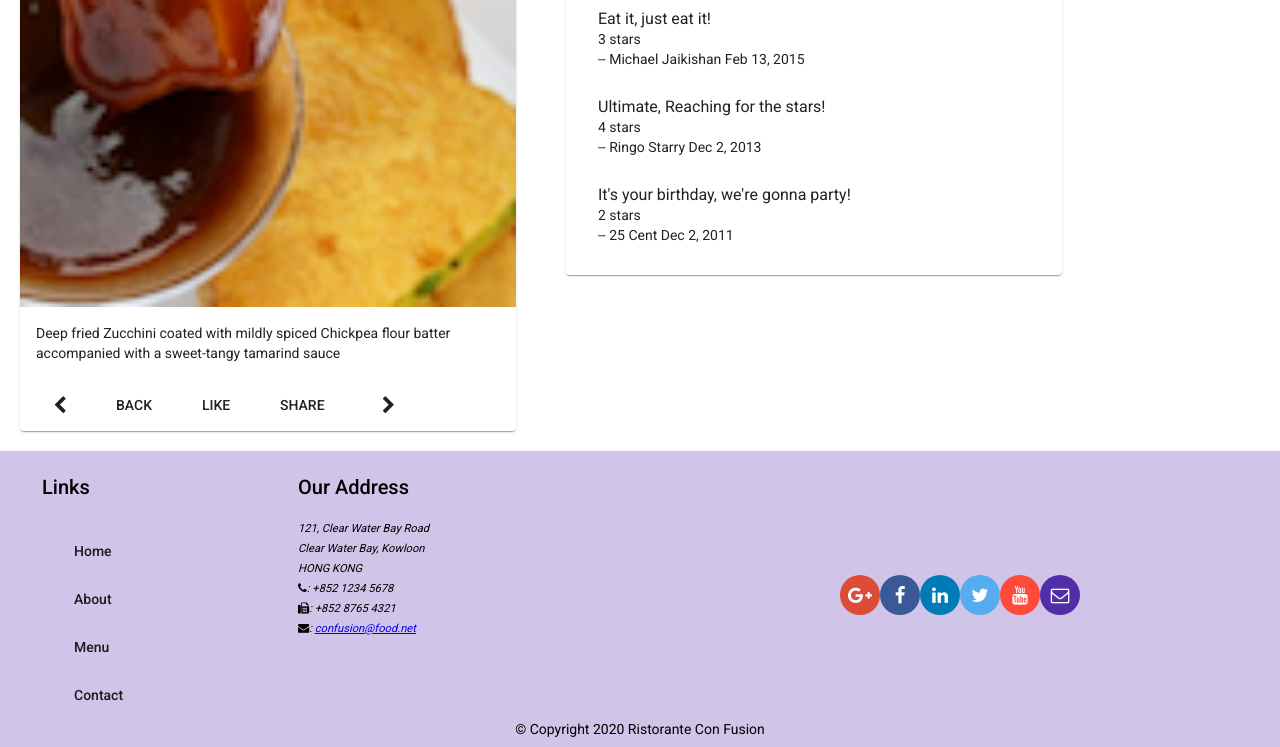
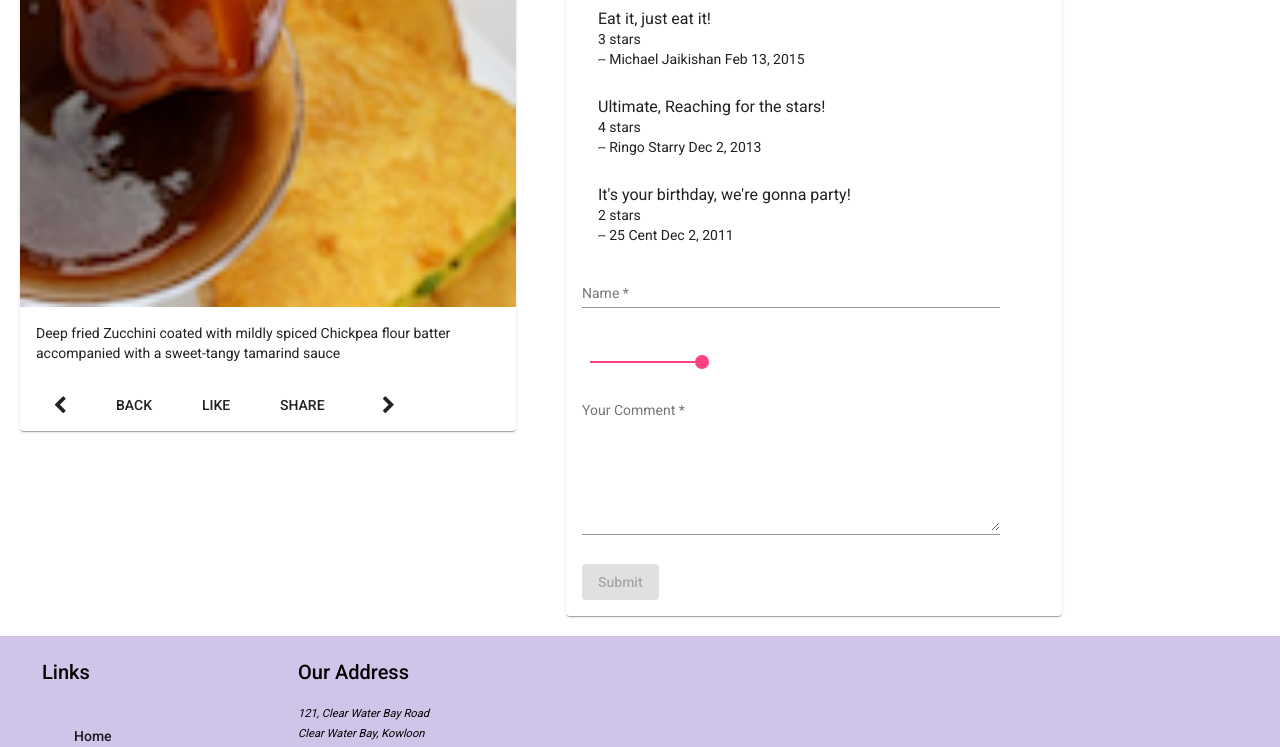
Before and after one commit to rifayetazamtalukder/conFusion, an Angular app: page /dishdetail/1 in a window 1280 px wide. Shown: the part 605-1352 px from the top of the page. Built offline with nearby package versions, Linux system fonts and the light colour scheme.

Commit message:
Assignment 3 and Form Reset correction

```diff
--- a/src/app/contact/contact.component.ts
+++ b/src/app/contact/contact.component.ts
@@ -108,9 +108,24 @@ export class ContactComponent implements OnInit {
   onSubmit() {
     this.feedback = this.feedbackForm.value;
 
-    console.log(this.feedback);
+    // console.log(this.feedback);
 
-    this.feedbackForm.reset({
+    // this.feedbackForm.reset({
+    //   firstname: '',
+    //   lastname: '',
+    //   telnum: 0,
+    //   email: '',
+    //   agree: false,
+    //   contacttype: 'None',
+    //   message: ''
+    // });
+    //
+    // Uporer reset form er dorkar nai
+    // Nicher feedbackFormDirective.resetForm e jei parameter set
+    // kora hobe finnaly tai form er value thakbe
+    //
+    //
+    this.feedbackFormDirective.resetForm({
       firstname: '',
       lastname: '',
       telnum: 0,
@@ -119,8 +134,6 @@ export class ContactComponent implements OnInit {
       contacttype: 'None',
       message: ''
     });
-
-    this.feedbackFormDirective.resetForm();
   }
 
 
--- a/src/app/dishdetail/dishdetail.component.html
+++ b/src/app/dishdetail/dishdetail.component.html
@@ -73,6 +73,63 @@
 
                 </mat-list>
 
+                <!-- Show Preview -->
+                <mat-list *ngIf="commentForm.valid">
+
+                    <mat-list-item>
+
+                        <p matLine>{{ commentForm.get('comment').value }}</p>
+                        <p matLine>{{ commentForm.get('rating').value }} stars</p>
+                        <p matLine>-- {{ commentForm.get('author').value }} </p>
+
+                    </mat-list-item>
+
+                </mat-list>
+
+
+                <!-- Comment form -->
+                <form novalidate [formGroup]="commentForm" #cform="ngForm" (ngSubmit)="onSubmit()"
+                    class="form-size margin-top-10">
+
+                    <p>
+
+                        <mat-form-field class="full-width">
+
+                            <input matInput formControlName="author" placeholder="Name" type="text" required>
+
+                            <mat-error *ngIf="formErrors.author">
+                                {{ formErrors.author }}
+                            </mat-error>
+
+                        </mat-form-field>
+
+                    </p>
+
+
+                    <mat-slider formControlName="rating" min="0" max="5" thumbLabel step="1" tickInterval="1">
+                    </mat-slider>
+
+                    <p>
+
+                        <mat-form-field class="full-width">
+
+                            <textarea matInput placeholder="Your Comment" formControlName="comment" rows="8"
+                                required></textarea>
+
+                            <mat-error *ngIf="formErrors.comment">
+                                {{ formErrors.comment }}
+                            </mat-error>
+
+                        </mat-form-field>
+
+                    </p>
+
+                    <button type="submit" mat-raised-button color="primary"
+                        [disabled]="commentForm.invalid">Submit</button>
+
+                </form>
+
+
             </mat-card-content>
 
 
--- a/src/app/dishdetail/dishdetail.component.scss
+++ b/src/app/dishdetail/dishdetail.component.scss
@@ -0,0 +1,16 @@
+.full-width {
+
+    width: 90%;
+}
+
+.half-width {
+    width: 45%;
+}
+
+.form-size {
+    width: 100%
+}
+
+.margin-top-10 {
+    margin-top: 10px;
+}
--- a/src/app/dishdetail/dishdetail.component.ts
+++ b/src/app/dishdetail/dishdetail.component.ts
@@ -1,10 +1,13 @@
-import { Component, OnInit } from '@angular/core';
+import { Component, OnInit, ViewChild } from '@angular/core';
 import { ActivatedRoute, Params } from "@angular/router";
 import { Location } from "@angular/common"; // Enables to track the location of page in the history of browser
 import { Dish } from '../shared/dish';
 import { DishService } from "../services/dish.service";
 
 import { switchMap } from "rxjs/operators";
+import { FormBuilder, FormGroup, Validators } from '@angular/forms';
+
+import { Comment } from "../shared/comment";
 
 
 
@@ -15,15 +18,48 @@ import { switchMap } from "rxjs/operators";
 })
 export class DishdetailComponent implements OnInit {
 
+  //#region Variables
+
   dish: Dish;
   dishIds: string[];
   prev: string;
   next: string;
 
+  commentForm: FormGroup;
+  comment: Comment;
+
+  @ViewChild('cform') commentFormDirective;
+
+  formErrors = {
+    'rating': '',
+    'comment': '',
+    'author': '',
+  }
+
+  validationMessages = {
+    'rating': {
+      'required': 'Rating is required.'
+    },
+    'comment': {
+      'required': 'Comment is required.'
+    },
+    'author': {
+      'required': 'Author name is required.',
+      'minlength': 'Author name must be at least 2 characters long.'
+    },
+
+  }
+
+  //#endregion Variables
+
 
   constructor(private dishService: DishService,
     private activatedRoute: ActivatedRoute,
-    private location: Location) { }
+    private location: Location,
+    private fb: FormBuilder) {
+
+    this.createForm();
+  }
 
   ngOnInit() {
 
@@ -49,10 +85,84 @@ export class DishdetailComponent implements OnInit {
   }
 
 
-
   goBack(): void {
     this.location.back();
   }
 
 
+  createForm() {
+    this.commentForm = this.fb.group({
+      rating: [5, [Validators.required]],
+      comment: ['', [Validators.required]],
+      author: ['', [Validators.required, Validators.minLength(2)]],
+      date: [new Date().toISOString()]
+    });
+
+    this.commentForm.valueChanges
+      .subscribe(data => this.onValueChanged(data));
+
+    this.onValueChanged();
+
+  }
+
+  onValueChanged(data?: any) {
+
+    if (!this.commentForm) { return }
+
+    const form = this.commentForm;
+
+    for (const field in this.formErrors) {
+      if (this.formErrors.hasOwnProperty(field)) {
+        // clear the previous error message (if any)
+        this.formErrors[field] = '';
+
+        const control = form.get(field);
+
+        if (control && (control.dirty || control.touched) && !control.valid) {
+          const messages = this.validationMessages[field];
+
+          for (const key in control.errors) {
+            if (control.errors.hasOwnProperty(key)) {
+              this.formErrors[field] += messages[key] + ' ';
+            }
+          }
+        }
+      }
+    }
+
+  }
+
+
+
+  onSubmit() {
+    this.comment = this.commentForm.value;
+
+    // TODO: Add the form value to the
+    // comment object using dish.service.ts
+
+    // console.log(this.dish.id)
+    this.dish.comments.push(this.comment);
+
+    // this.commentForm.reset({
+    //   rating: 5,
+    //   comment: '',
+    //   author: '',
+    //   date: ''
+    // });
+    //
+    // Uporer reset form er dorkar nai
+    // Nicher feedbackFormDirective.resetForm e jei parameter set
+    // kora hobe finnaly tai form er value thakbe
+    //
+    //
+    this.commentFormDirective.resetForm({
+      rating: 5,
+      comment: '',
+      author: '',
+      date: new Date().toISOString()
+    });
+
+  }
+
+
 }
--- a/src/app/services/dish.service.ts
+++ b/src/app/services/dish.service.ts
@@ -15,17 +15,17 @@ export class DishService {
 
 
   getDishes(): Observable<Dish[]> {
-    return of(DISHES).pipe(delay(2000));
+    return of(DISHES).pipe(delay(0));
 
   }
 
   getDish(id: string): Observable<Dish> {
-    return of(DISHES.filter((dish) => (dish.id === id))[0]).pipe(delay(2000));
+    return of(DISHES.filter((dish) => (dish.id === id))[0]).pipe(delay(0));
 
   }
 
   getFeaturedDish(): Observable<Dish> {
-    return of(DISHES.filter((dish) => dish.featured)[0]).pipe(delay(2000));
+    return of(DISHES.filter((dish) => dish.featured)[0]).pipe(delay(0));
   }
 
   getDishIds(): Observable<string[] | any> {
```
Also changed, not shown: src/app/material/material.module.ts (+6 -1 lines).
